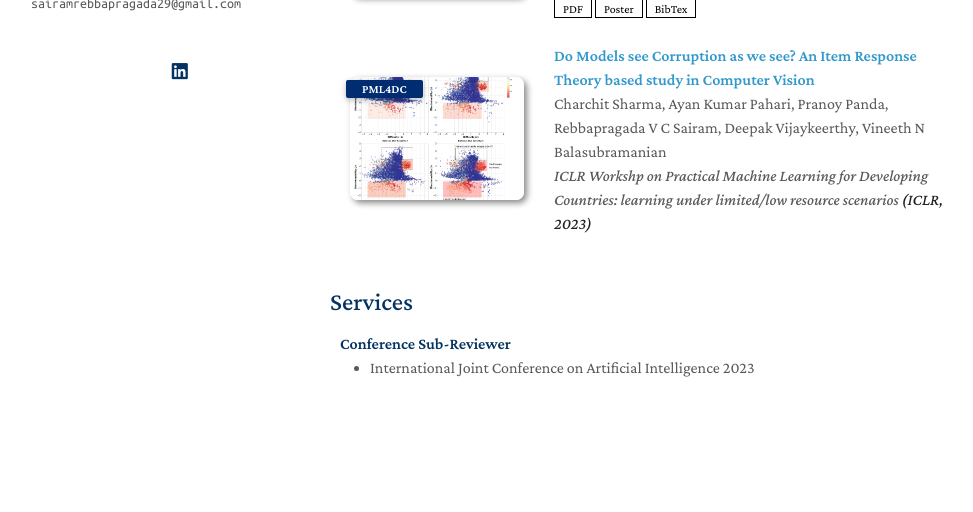
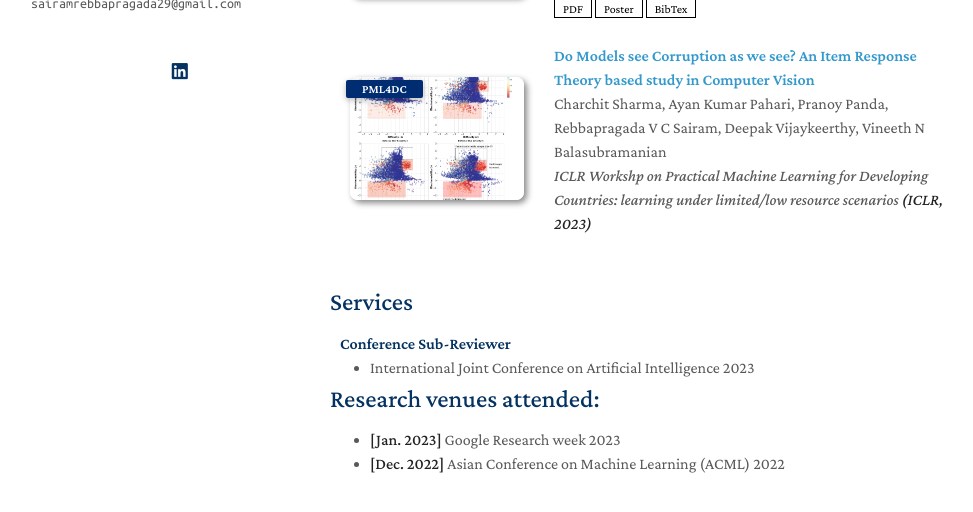
Before and after one commit to sairamrebbapragada/sairamrebbapragada.github.io, a Jekyll site: the page built from index.md, in a window 1280 px wide and 900 px high, scrolled down 746 px, cut to the strip 330-842 px from the top of the window. Shown: the whole strip, without its empty margins (140-1113 px from the left). Built offline with Jekyll 4.4.1, drawn with Linux system fonts in a browser that asks for light colours; nearby versions of some CDN libraries; a style sheet for code colours, icons or effects is not loaded; our own code applies the rules of GitHub Pages for plain Markdown files; before the commit the page ends 1535 px from its top, so only the background shows below that.

Commit message:
Update index.md

```diff
--- a/index.md
+++ b/index.md
@@ -29,3 +29,7 @@ I enjoy playing volleyball, table tennis, and carroms in my free time. Cooking i
 {% include_relative _includes/publications.md %}
 
 {% include_relative _includes/services.md %}
+
+## Research venues attended:
+- **[Jan. 2023]** Google Research week 2023
+- **[Dec. 2022]** Asian Conference on Machine Learning (ACML) 2022
```
